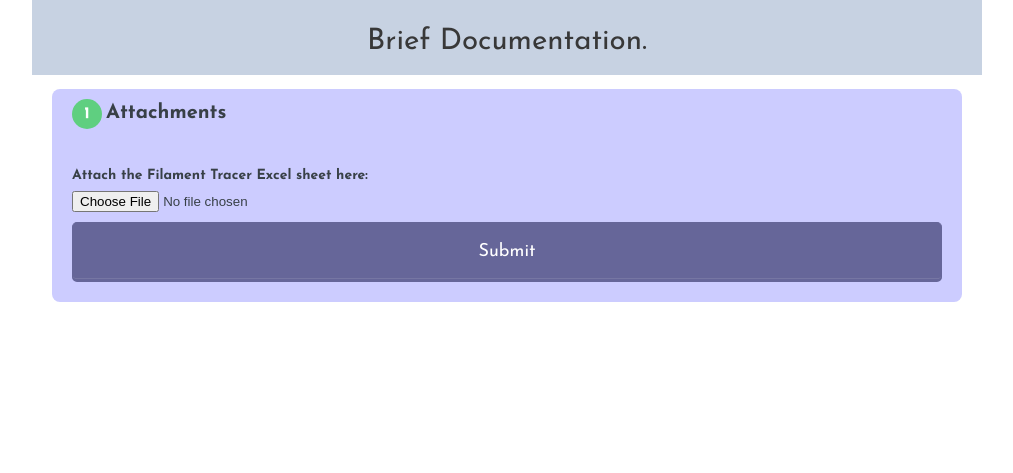
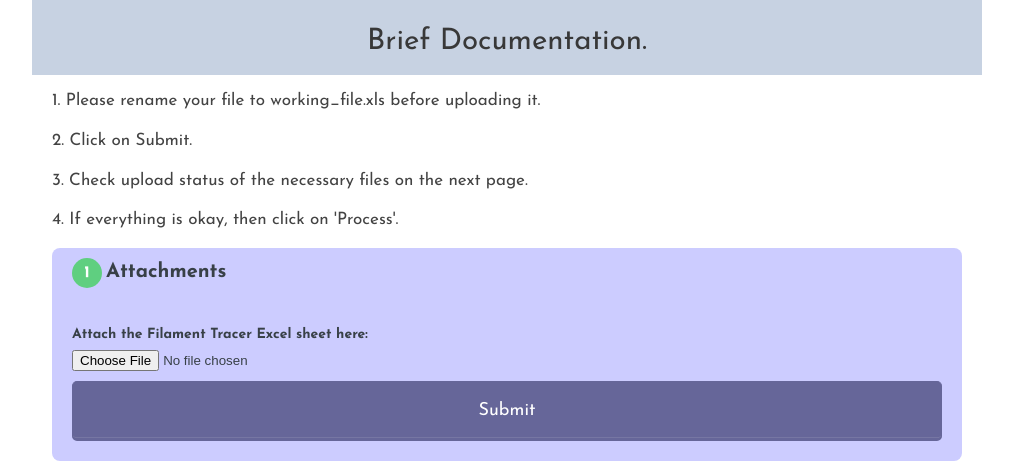
Before and after one commit to SujayPatil96/neurolucida-data, a PHP site: page /admin_panel.php in a window 1280 px wide. Shown: the part 80-553 px from the top of the page, without its empty margins (73-1086 px from the left). Run offline with PHP 8.4, Linux system fonts and the light colour scheme; the visitor is signed in with stand-in values (Sample User, id 1).

Commit message:
updated admin panel with doc

```diff
--- a/public/admin_panel.php
+++ b/public/admin_panel.php
@@ -36,6 +36,10 @@
     <div id="content">
 	<br>
     <h1>Brief Documentation.</h1>
+	<p>1. Please rename your file to <b>working_file.xls</b> before uploading it.</p>
+	<p>2. Click on Submit.</p>
+	<p>3. Check upload status of the necessary files on the next page.</p>
+	<p>4. If everything is okay, then click on 'Process'.</p>
 
 	<form action="upload_worksheets.php" method="post" enctype="multipart/form-data" id="admin_panel">
 
@@ -45,10 +49,12 @@
 
 	<label for="filament_tracer">Attach the Filament Tracer Excel sheet here:</label>
 	<input type="file" id="filament_tracer" name="filament_tracer" />
+
 	<br /><br />
-
 	<button type="submit" name="submit" id="submit">Submit</button>
 	</form>
+  </div>
+</div>
 
 </body>
 </html>
```
